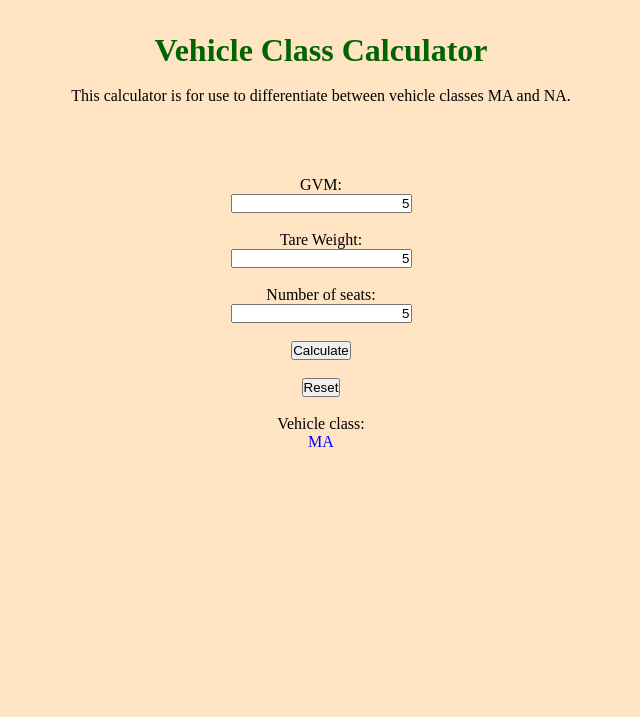
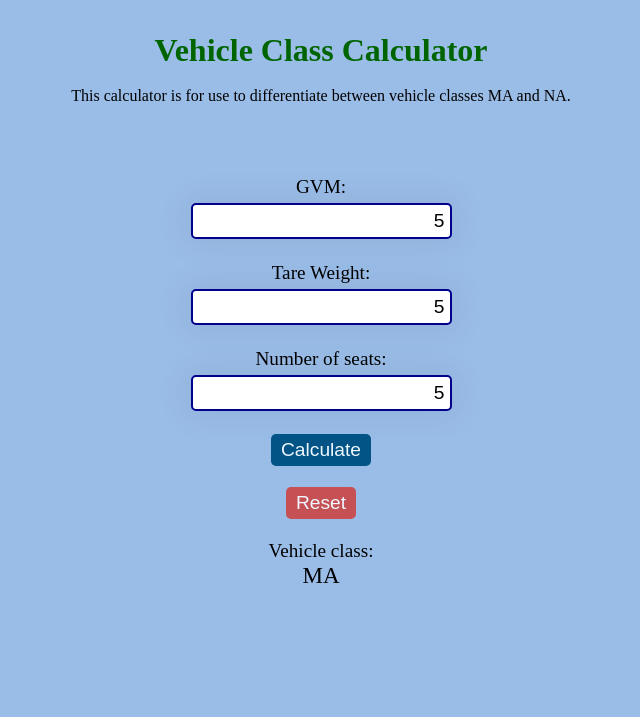
Before and after one commit to maxalsol/vehicle-class-calculator, a plain HTML site: page index.html in a window 1280 px wide. Both pictures are taken after typing "5", "5", "5" into the empty fields and a click on the button "Calculate". Shown: the top 717 px of the page, without its empty margins (319-959 px from the left). Drawn offline with Linux system fonts and the light colour scheme.

Commit message:
style changes

```diff
--- a/index.html
+++ b/index.html
@@ -40,7 +40,7 @@
                     placeholder="0"
                 /><br />
                 <button id="submit-btn" type="submit">Calculate</button><br />
-                <button id="reset" type="reset">Reset</button>
+                <button id="reset-btn" type="reset">Reset</button>
             </form>
             <br />
             <p id="output-container">
--- a/index.js
+++ b/index.js
@@ -4,7 +4,7 @@ let numGvm = document.getElementById("gvm");
 let numTare = document.getElementById("tare");
 let numSeats = document.getElementById("seats");
 let submitBtn = document.getElementById("submit-btn");
-let resetBtn = document.getElementById("reset");
+let resetBtn = document.getElementById("reset-btn");
 let output = document.getElementById("output");
 
 // eventhandler
@@ -39,13 +39,13 @@ function calculate(evt) {
 
     if (seatWeight < carWeight) {
         output.textContent = "NA";
-        output.style.color = "blue";
+        output.style.color = "black";
     } else if (seatWeight > carWeight) {
         output.textContent = "MA";
-        output.style.color = "blue";
+        output.style.color = "black";
     } else {
         output.textContent = "Please enter data.";
-        output.style.color = "red";
+        output.style.color = "#c55155";
     }
 
     console.log(output.textContent);
--- a/styles.css
+++ b/styles.css
@@ -5,7 +5,7 @@
 }
 
 body {
-    background-color: bisque;
+    background-color: rgb(154, 189, 232);
 }
 
 header {
@@ -33,6 +33,23 @@ main {
     align-items: center;
     justify-content: center;
     padding-top: 4rem;
+}
+
+label {
+    font-size: larger;
+}
+
+input[type="number"] {
+    border: 2px solid darkblue;
+    border-radius: 5px;
+    padding: 5px;
+    margin: 5px 0;
+    box-shadow: 0 0 30px 8px rgba(0, 0, 0, 0.06);
+    font-size: larger;
+}
+
+input[type="number"]:hover {
+    box-shadow: 0;
 }
 
 input[type="number"]::placeholder {
@@ -65,8 +82,34 @@ input[type="number"] {
     -moz-appearance: textfield;
 }
 
+#submit-btn {
+    background-color: #015485;
+    color: aliceblue;
+    font-size: larger;
+    padding: 5px 10px;
+    border: 0;
+    border-radius: 5px;
+}
+
+#reset-btn {
+    margin: 3px 0;
+    background-color: #c55155;
+    color: aliceblue;
+    font-size: larger;
+    padding: 5px 10px;
+    border: 0;
+    border-radius: 5px;
+}
+
 #output-container {
     text-align: center;
+    font-size: larger;
+}
+
+#output {
+    margin: 10px 0;
+    font-size: larger;
+    color: black;
 }
 
 footer {
```
